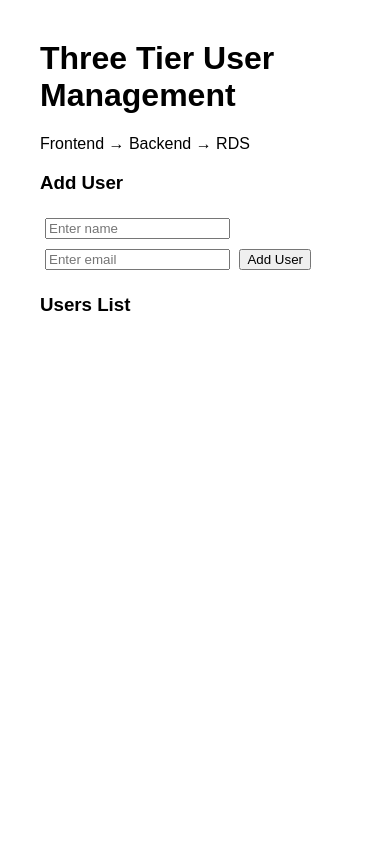
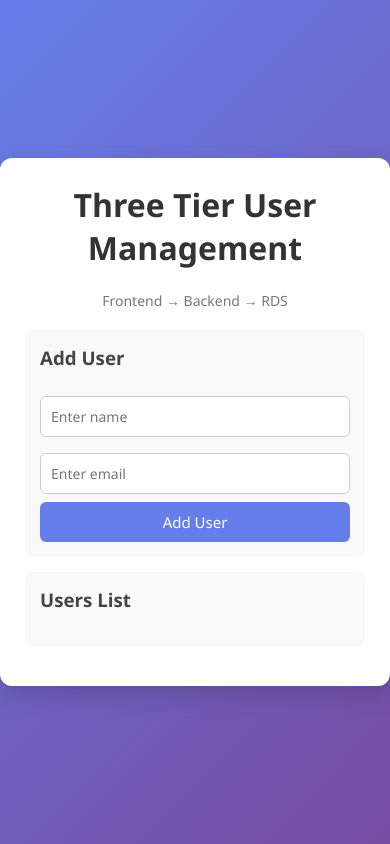
Before and after one commit to Ranjit-08/my-3tier-project, a plain HTML site: page frontend/index.html in a window 390 px wide. Drawn offline with Linux system fonts and the light colour scheme.

Commit message:
Add responsive styles and improve layout in CSS

```diff
--- a/frontend/style.css
+++ b/frontend/style.css
@@ -1,2 +1,89 @@
-body { font-family: Arial; margin: 40px; }
-input { margin: 5px; }
+* {
+  box-sizing: border-box;
+  font-family: "Segoe UI", Arial, sans-serif;
+}
+
+body {
+  background: linear-gradient(135deg, #667eea, #764ba2);
+  min-height: 100vh;
+  margin: 0;
+  display: flex;
+  justify-content: center;
+  align-items: center;
+}
+
+.container {
+  background: #ffffff;
+  width: 420px;
+  padding: 25px;
+  border-radius: 12px;
+  box-shadow: 0 10px 25px rgba(0, 0, 0, 0.15);
+}
+
+h1 {
+  margin-top: 0;
+  text-align: center;
+  color: #333;
+}
+
+.subtitle {
+  text-align: center;
+  color: #777;
+  font-size: 14px;
+  margin-bottom: 20px;
+}
+
+.card {
+  background: #f9f9f9;
+  padding: 15px;
+  border-radius: 8px;
+  margin-bottom: 15px;
+}
+
+.card h3 {
+  margin-top: 0;
+  color: #444;
+}
+
+input {
+  width: 100%;
+  padding: 10px;
+  margin: 8px 0;
+  border-radius: 6px;
+  border: 1px solid #ccc;
+  font-size: 14px;
+}
+
+input:focus {
+  outline: none;
+  border-color: #667eea;
+}
+
+button {
+  width: 100%;
+  padding: 10px;
+  background: #667eea;
+  color: #fff;
+  border: none;
+  border-radius: 6px;
+  cursor: pointer;
+  font-size: 15px;
+}
+
+button:hover {
+  background: #556cd6;
+}
+
+ul {
+  list-style: none;
+  padding: 0;
+}
+
+li {
+  background: #fff;
+  padding: 8px 10px;
+  border-radius: 5px;
+  margin-bottom: 6px;
+  font-size: 14px;
+  border-left: 4px solid #667eea;
+}
```
